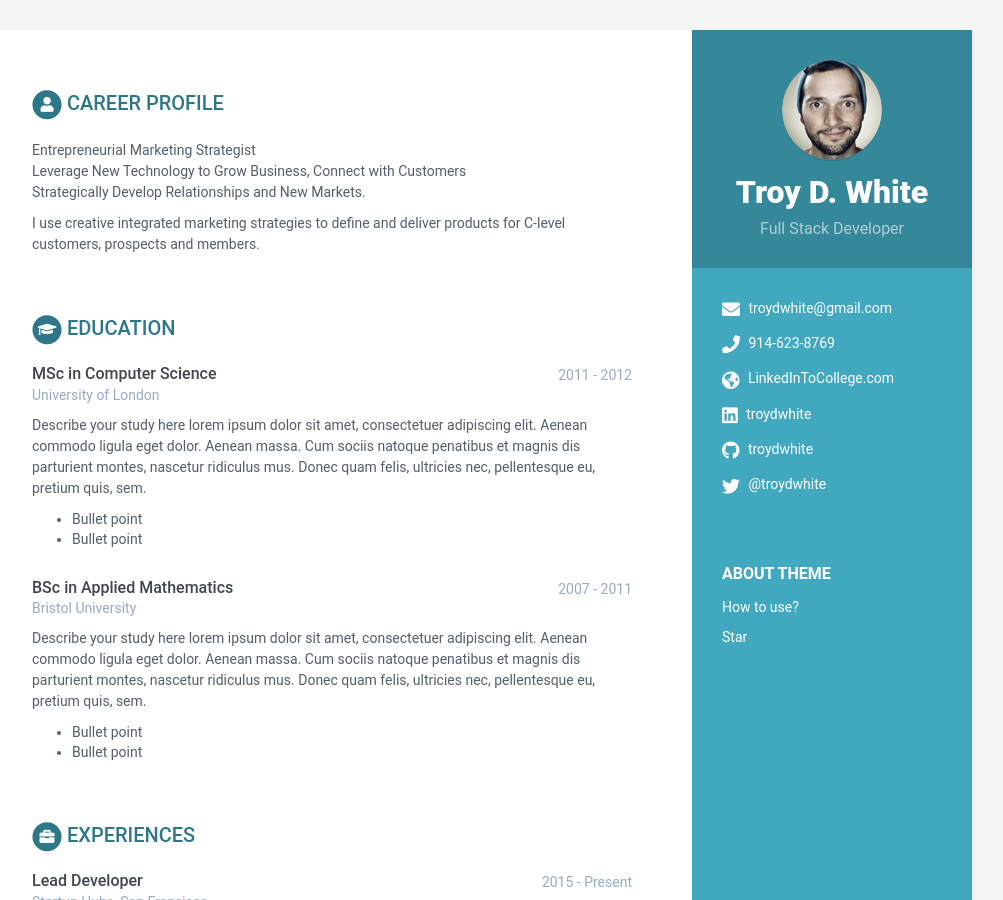
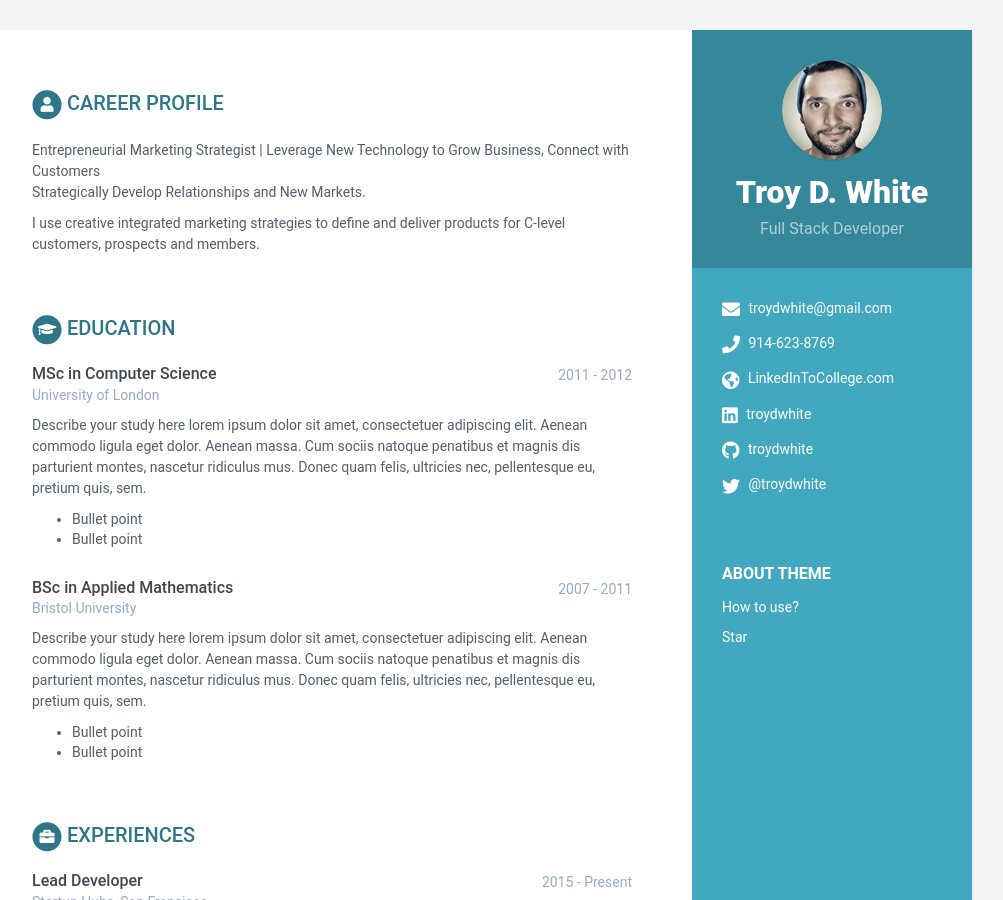
Before and after one commit to CurtComber/resume, a Jekyll site: the page built from index.html, in a window 1280 px wide and 900 px high. Shown: the whole window, without its empty margins (168-1171 px from the left). Built offline with Jekyll 4.4.1, drawn with Linux system fonts in a browser that asks for light colours; part of the change alters nothing that is shown.

```diff
--- a/_data/data.yml
+++ b/_data/data.yml
@@ -35,8 +35,7 @@ sidebar:
 career-profile:
     title: Career Profile
     summary: |
-      Entrepreneurial Marketing Strategist<br />
-      Leverage New Technology to Grow Business, Connect with Customers<br />
+      Entrepreneurial Marketing Strategist &#124; Leverage New Technology to Grow Business, Connect with Customers<br />
       Strategically Develop Relationships and New Markets.
 
       I use creative integrated marketing strategies to define and deliver products for C-level customers, prospects and members.
```
